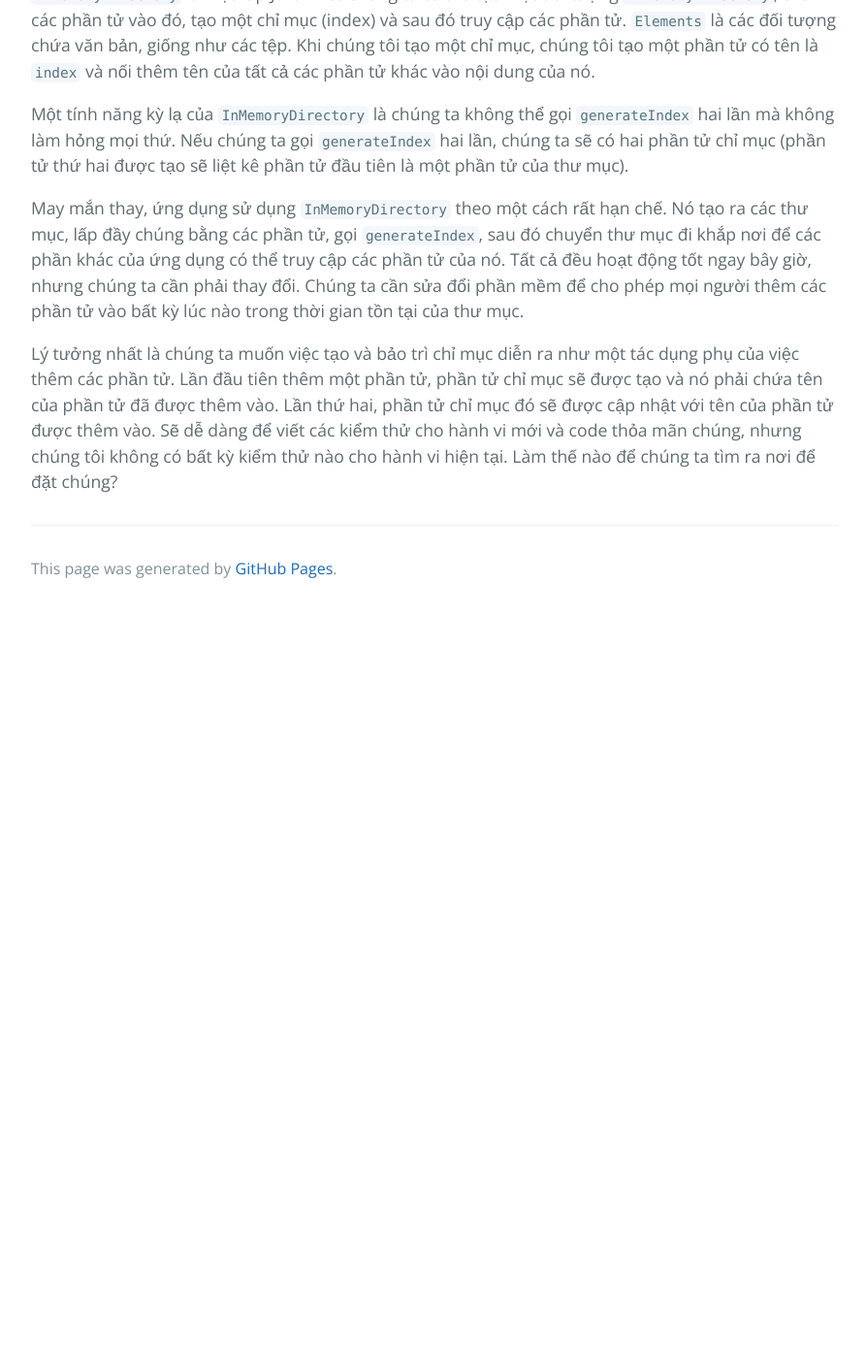
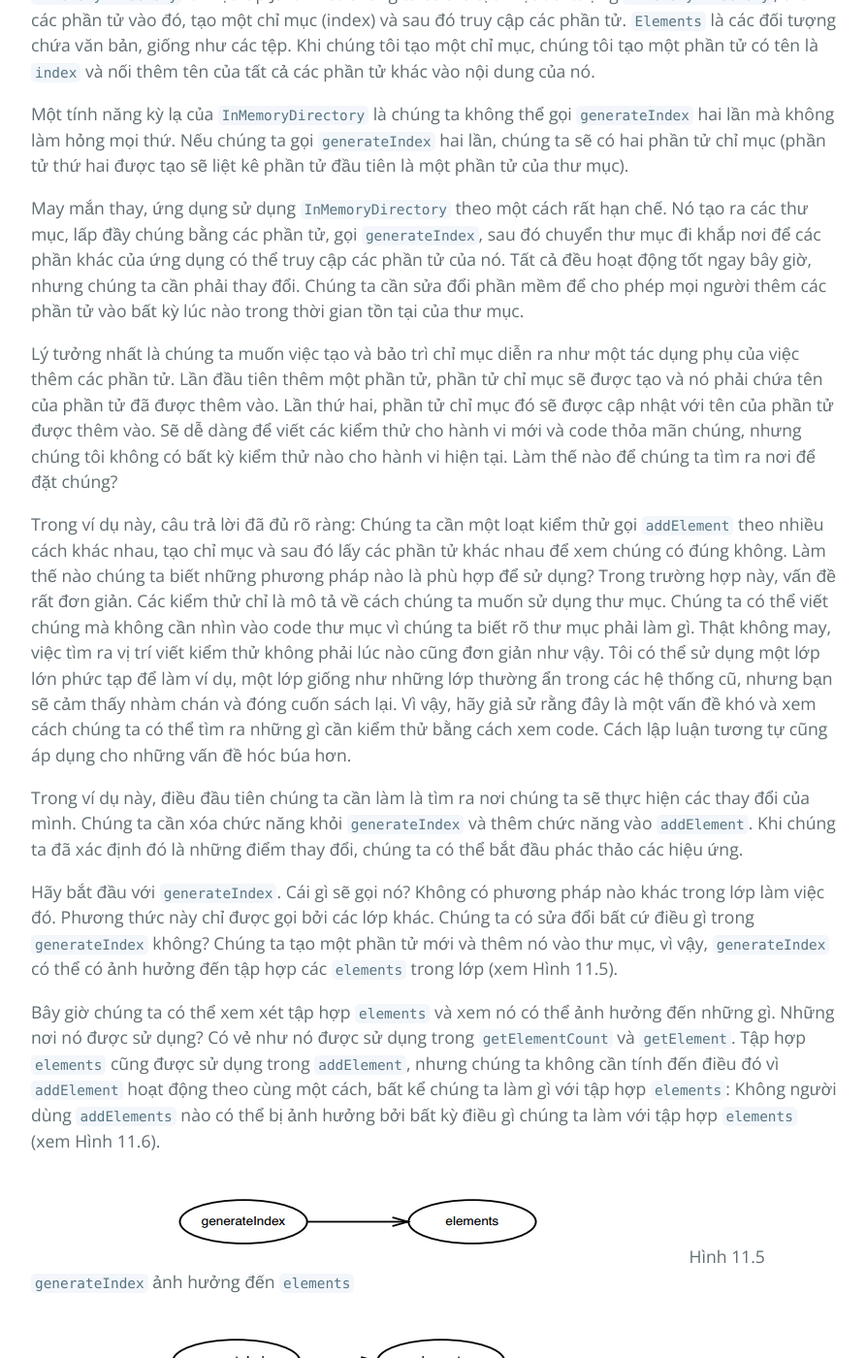
Before and after one commit to HaiBV/haibv.github.io, a Jekyll site: the page built from working-effectively-with-legacy-code/chapter-11-i-need-to-make-a-change-what-methods-should-i-test.md, in a window 1280 px wide and 1400 px high, scrolled down 7583 px. Shown: the whole window at 97% size, without its empty margins (192-1085 px from the left). Built offline with Jekyll 4.4.1, drawn with Linux system fonts in a browser that asks for light colours; our own code applies the rules of GitHub Pages for plain Markdown files; before the commit the page ends 8213 px from its top, so only the background shows below that; some of the changed text lies outside the part shown.

Commit message:
Book - Working Efectively with Legacy Code - P2 - C11

```diff
--- a/working-effectively-with-legacy-code/chapter-11-i-need-to-make-a-change-what-methods-should-i-test.md
+++ b/working-effectively-with-legacy-code/chapter-11-i-need-to-make-a-change-what-methods-should-i-test.md
@@ -208,3 +208,17 @@ Một tính năng kỳ lạ của `InMemoryDirectory` là chúng ta không thể
 May mắn thay, ứng dụng sử dụng `InMemoryDirectory` theo một cách rất hạn chế. Nó tạo ra các thư mục, lấp đầy chúng bằng các phần tử, gọi `generateIndex`, sau đó chuyển thư mục đi khắp nơi để các phần khác của ứng dụng có thể truy cập các phần tử của nó. Tất cả đều hoạt động tốt ngay bây giờ, nhưng chúng ta cần phải thay đổi. Chúng ta cần sửa đổi phần mềm để cho phép mọi người thêm các phần tử vào bất kỳ lúc nào trong thời gian tồn tại của thư mục.
 
 Lý tưởng nhất là chúng ta muốn việc tạo và bảo trì chỉ mục diễn ra như một tác dụng phụ của việc thêm các phần tử. Lần đầu tiên thêm một phần tử, phần tử chỉ mục sẽ được tạo và nó phải chứa tên của phần tử đã được thêm vào. Lần thứ hai, phần tử chỉ mục đó sẽ được cập nhật với tên của phần tử được thêm vào. Sẽ dễ dàng để viết các kiểm thử cho hành vi mới và code thỏa mãn chúng, nhưng chúng tôi không có bất kỳ kiểm thử nào cho hành vi hiện tại. Làm thế nào để chúng ta tìm ra nơi để đặt chúng?
+
+Trong ví dụ này, câu trả lời đã đủ rõ ràng: Chúng ta cần một loạt kiểm thử gọi `addElement` theo nhiều cách khác nhau, tạo chỉ mục và sau đó lấy các phần tử khác nhau để xem chúng có đúng không. Làm thế nào chúng ta biết những phương pháp nào là phù hợp để sử dụng? Trong trường hợp này, vấn đề rất đơn giản. Các kiểm thử chỉ là mô tả về cách chúng ta muốn sử dụng thư mục. Chúng ta có thể viết chúng mà không cần nhìn vào code thư mục vì chúng ta biết rõ thư mục phải làm gì. Thật không may, việc tìm ra vị trí viết kiểm thử không phải lúc nào cũng đơn giản như vậy. Tôi có thể sử dụng một lớp lớn phức tạp để làm ví dụ, một lớp giống như những lớp thường ẩn trong các hệ thống cũ, nhưng bạn sẽ cảm thấy nhàm chán và đóng cuốn sách lại. Vì vậy, hãy giả sử rằng đây là một vấn đề khó và xem cách chúng ta có thể tìm ra những gì cần kiểm thử bằng cách xem code. Cách lập luận tương tự cũng áp dụng cho những vấn đề hóc búa hơn.
+
+Trong ví dụ này, điều đầu tiên chúng ta cần làm là tìm ra nơi chúng ta sẽ thực hiện các thay đổi của mình. Chúng ta cần xóa chức năng khỏi `generateIndex` và thêm chức năng vào `addElement`. Khi chúng ta đã xác định đó là những điểm thay đổi, chúng ta có thể bắt đầu phác thảo các hiệu ứng.
+
+Hãy bắt đầu với `generateIndex`. Cái gì sẽ gọi nó? Không có phương pháp nào khác trong lớp làm việc đó. Phương thức này chỉ được gọi bởi các lớp khác. Chúng ta có sửa đổi bất cứ điều gì trong `generateIndex` không? Chúng ta tạo một phần tử mới và thêm nó vào thư mục, vì vậy, `generateIndex` có thể có ảnh hưởng đến tập hợp các `elements` trong lớp (xem Hình 11.5).
+
+Bây giờ chúng ta có thể xem xét tập hợp `elements` và xem nó có thể ảnh hưởng đến những gì. Những nơi nó được sử dụng? Có vẻ như nó được sử dụng trong `getElementCount` và `getElement`. Tập hợp `elements` cũng được sử dụng trong `addElement`, nhưng chúng ta không cần tính đến điều đó vì `addElement` hoạt động theo cùng một cách, bất kể chúng ta làm gì với tập hợp `elements`: Không người dùng `addElements` nào có thể bị ảnh hưởng bởi bất kỳ điều gì chúng ta làm với tập hợp `elements` (xem Hình 11.6).
+
+![11.5](images/11-5.png)
+Hình 11.5 `generateIndex` ảnh hưởng đến `elements`
+
+![11.6](images/11-6.png)
+Hình 11.6 Các tác động khác của các thay đổi trong `generateIndex`.
```
Also changed, not shown: working-effectively-with-legacy-code/images/11-5.png (added), working-effectively-with-legacy-code/images/11-6.png (added).
